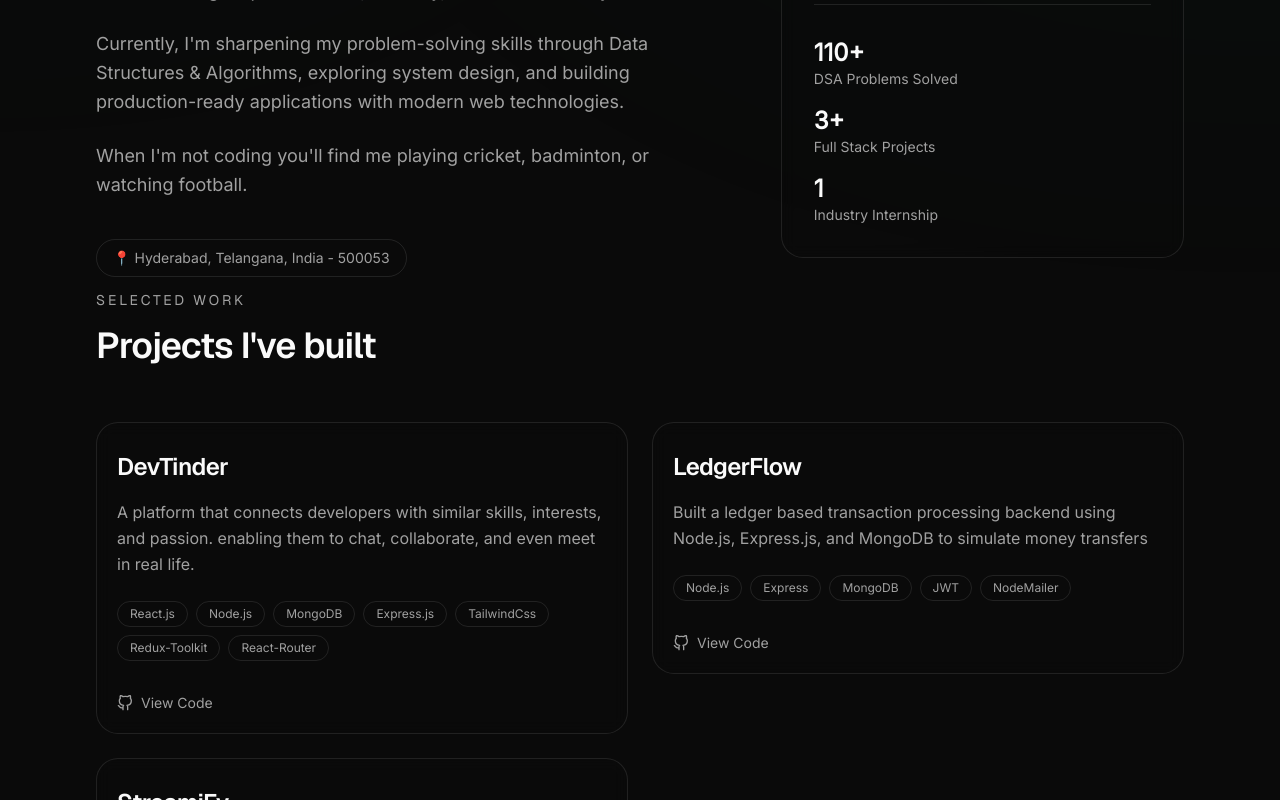
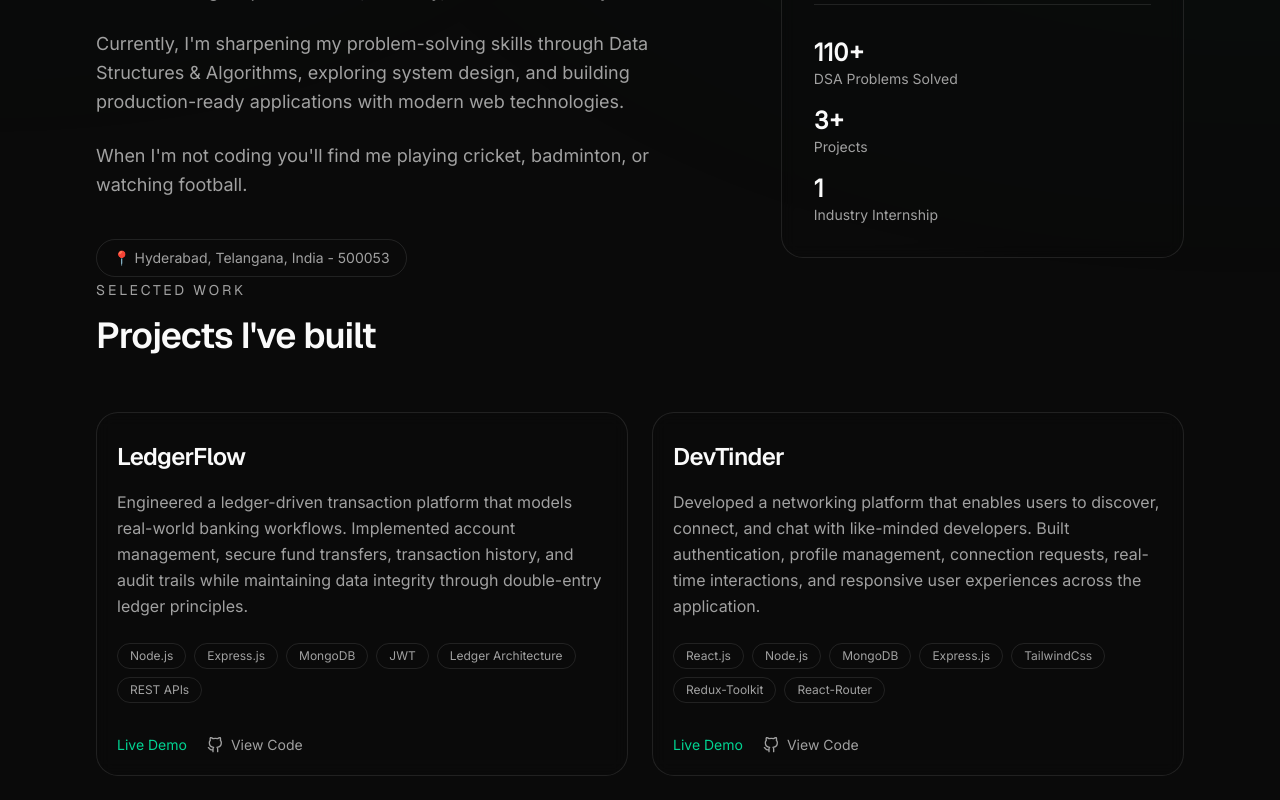
Before and after one commit to veerender-nemali/portfolio, a Next.js app: page / in a window 1280 px wide. Shown: the part 1320-2120 px from the top of the page. Built offline with nearby package versions, Linux system fonts and the light colour scheme.

Commit message:
updated projects

```diff
--- a/components/about.jsx
+++ b/components/about.jsx
@@ -166,9 +166,7 @@ export default function About() {
 
                     <div>
                       <p className="text-2xl font-semibold">3+</p>
-                      <p className="text-muted-foreground text-sm">
-                        Full Stack Projects
-                      </p>
+                      <p className="text-muted-foreground text-sm">Projects</p>
                     </div>
 
                     <div>
--- a/components/projects.jsx
+++ b/components/projects.jsx
@@ -3,9 +3,24 @@ import { FiExternalLink, FiGithub } from "react-icons/fi";
 
 const projects = [
   {
+    title: "LedgerFlow",
+    description:
+      "Engineered a ledger-driven transaction platform that models real-world banking workflows. Implemented account management, secure fund transfers, transaction history, and audit trails while maintaining data integrity through double-entry ledger principles.",
+    tech: [
+      "Node.js",
+      "Express.js",
+      "MongoDB",
+      "JWT",
+      "Ledger Architecture",
+      "REST APIs",
+    ],
+    github: "https://github.com/veerender-nemali/Banking-Ledger-System.git",
+    live: "#",
+  },
+  {
     title: "DevTinder",
     description:
-      "A platform that connects developers with similar skills, interests, and passion. enabling them to chat, collaborate, and even meet in real life.",
+      "Developed a networking platform that enables users to discover, connect, and chat with like-minded developers. Built authentication, profile management, connection requests, real-time interactions, and responsive user experiences across the application.",
     tech: [
       "React.js",
       "Node.js",
@@ -19,12 +34,12 @@ const projects = [
     live: "#",
   },
   {
-    title: "LedgerFlow",
+    title: "Personal Portfolio",
     description:
-      "Built a ledger based transaction processing backend using Node.js, Express.js, and MongoDB to simulate money transfers",
-    tech: ["Node.js", "Express", "MongoDB", "JWT", "NodeMailer"],
-    github: "https://github.com/veerender-nemali/Banking-Ledger-System.git",
-    live: "#",
+      "Designed and developed a responsive portfolio website to showcase projects, experience, and technical skills. Built with modern UI principles, smooth animations, dark mode support, and optimized performance.",
+    tech: ["Next.js", "React", "Tailwind CSS", "Framer Motion", "Vercel"],
+    github: "https://github.com/veerender-nemali/portfolio",
+    live: "https://veerendernemali.vercel.app/",
   },
   {
     title: "StreamiFy",
@@ -58,22 +73,22 @@ export default function Projects() {
         </div>
 
         {/* Grid */}
-        <div className="grid gap-6 md:grid-cols-2">
+        <div className="grid items-stretch gap-6 md:grid-cols-2">
           {projects.map((project, index) => (
             <Reveal key={project.title} delay={index * 0.1}>
               <article
                 key={project.title}
-                className="group border-border bg-background/40 relative rounded-3xl border p-5 backdrop-blur-sm transition-all duration-300 hover:border-emerald-500/30 hover:shadow-[0_0_50px_rgba(16,185,129,0.08)]"
+                className="group border-border bg-background/40 relative flex h-full flex-col overflow-hidden rounded-3xl border p-5 backdrop-blur-sm transition-all duration-300 hover:border-emerald-500/30 hover:shadow-[0_0_50px_rgba(16,185,129,0.08)]"
               >
                 {/* Glow */}
                 <div className="absolute inset-0 bg-[radial-gradient(circle_at_top_right,rgba(16,185,129,0.08),transparent_40%)] opacity-0 transition-opacity duration-500 group-hover:opacity-100" />
 
-                <div className="relative">
+                <div className="relative flex h-full flex-col">
                   <h3 className="mt-2 text-2xl font-semibold tracking-tight">
                     {project.title}
                   </h3>
 
-                  <p className="text-muted-foreground mt-4 max-w-2xl leading-relaxed">
+                  <p className="text-muted-foreground mt-4 min-h-[110px] leading-relaxed">
                     {project.description}
                   </p>
 
@@ -88,19 +103,19 @@ export default function Projects() {
                     ))}
                   </div>
 
-                  <div className="mt-8 flex items-center gap-5">
+                  <div className="mt-auto flex items-center gap-5 pt-8">
                     {/* Live Demo (primary) */}
-                    {/* <a
+                    <a
                       href={project.live}
                       target="_blank"
                       rel="noreferrer"
                       className="group/link inline-flex items-center gap-2 text-sm font-medium text-emerald-400 transition-all duration-300 hover:text-emerald-300"
                     >
                       Live Demo
-                      <FiExternalLink className="h-4 w-4 transition-transform duration-300 group-hover/link:translate-x-0.5 group-hover/link:-translate-y-0.5" />
-                      underline effect
-                      <span className="absolute mt-5 h-[1px] w-0 bg-emerald-400 transition-all duration-300 group-hover/link:w-full" />
-                    </a> */}
+                      {/* <FiExternalLink className="h-4 w-4 transition-transform duration-300 group-hover/link:translate-x-0.5 group-hover/link:-translate-y-0.5" /> */}
+                      {/* underline effect */}
+                      {/* <span className="absolute mt-5 h-[1px] w-0 bg-emerald-400 transition-all duration-300 group-hover/link:w-full" /> */}
+                    </a>
 
                     {/* GitHub (secondary) */}
                     <a
```
